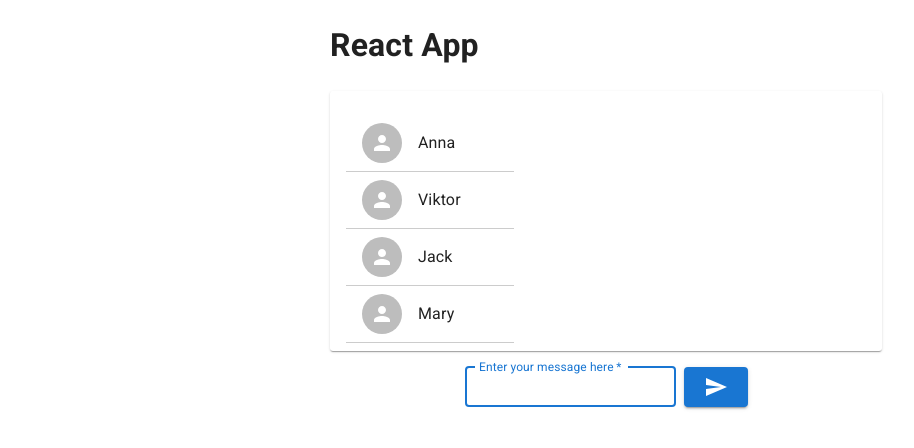
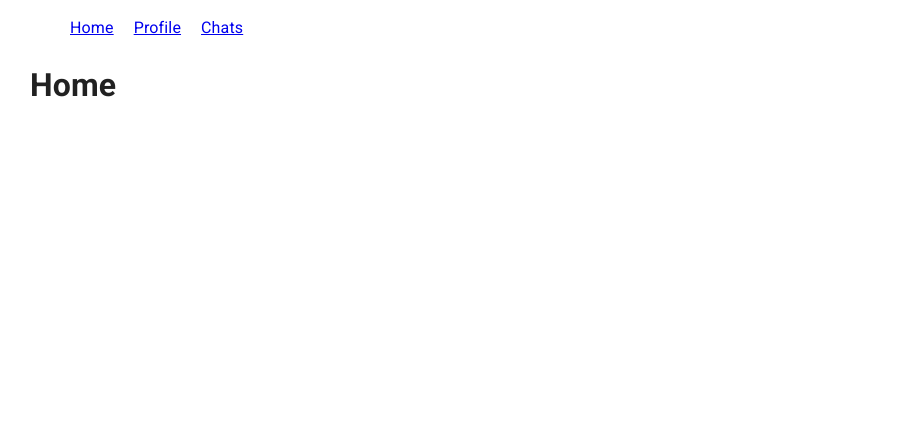
Before and after one commit to victoria369xx/reactHW, a React (Create React App) app: page / in a window 1280 px wide. Shown: the top 448 px of the page, without its empty margins (34-948 px from the left). Built offline with nearby package versions, Linux system fonts and the light colour scheme.

Commit message:
routs added

```diff
--- a/src/App.js
+++ b/src/App.js
@@ -1,64 +1,57 @@
-import React, {useEffect, useState} from 'react';
-import  {MessageList}  from './components';
-import {Form} from './components';
-import {ChatList} from './components';
-import { nanoid } from 'nanoid';
-import Container from '@mui/material/Container';
-import Grid from '@mui/material/Grid'
+import React from 'react';
+import {Switch, Route, Link, BrowserRouter} from 'react-router-dom';
+import Home from './routs/Home/Home';
+import Profile from './routs/Profile/Profile';
+import Chats from './routs/Chats/Chats';
+import Chat from './routs/Chat/Chat';
+import Container  from '@mui/material/Container';
+
+
 
 
 function App() {
 
-  const [list, setList] = useState ([]);
+  return (
+    <Container>
+       <BrowserRouter>
 
-  const allChats = [
-    {name: 'Anna', id: nanoid()},
-    {name: 'Viktor', id: nanoid()},
-    {name: 'Jack', id: nanoid()},
-    {name: 'Mary', id: nanoid()},
-];
+        <ul style={{display:'flex', listStyleType:'none'}}>
+            <li style={{marginRight:'20px'}}>
+            <Link to="/">Home</Link>
+            </li>
+            <li style={{marginRight:'20px'}}>
+            <Link to="/profile">Profile</Link>
+            </li>
+            <li>
+            <Link to="/chats">Chats</Link>
+            </li>
+        </ul>
 
-  function updateList (msg) {
-    const newList = [...list];
-    newList.push(msg)
-    setList (newList)
-  };
+        <Switch>
+        <Route exact path="/" component={Home}/>
 
-  useEffect(()=> {
-    if (list.length === 0) {
-      return;
-    }
+        <Route exact path="/profile" component={Profile}/>
 
-    const lastMsg = list[list.length - 1];
+        <Route path="/chats">
+        <Chats>
+            <Switch>
+              <Route path="/chats/:chatId" component={Chat}/>
+              <Route>
+                  <h2> 404 Chat not found</h2>
+              </Route>
+            </Switch>
+        </Chats>
+        </Route>
 
-    if (lastMsg.author === "Bot") {
-      return;
-    }
+        <Route>
+          <h2> 404 Page not found</h2>
+        </Route>
 
-    const botReply = {author: "Bot", text: "Your message has been sent"}
+      </Switch>
 
-    setTimeout(()=>{
-      updateList (botReply)
-    }, 1000)
+        </BrowserRouter>
 
-  })
-
-  return (
-    <Container maxWidth="sm">
-      <h1>React App</h1>
-        <Grid container sx={{
-          boxShadow:1,
-          borderRadius: '3px'
-        }}>
-            <Grid item xs={4}>
-              <ChatList chats={allChats}/>
-            </Grid>
-            <Grid item xs={6}>
-              <MessageList list={list}/>
-            </Grid>
-        </Grid>
-      <Form onSent={updateList}/>
-      </Container>
+    </Container>
   );
 }
 
--- a/src/components/ChatItem/ChatItem.js
+++ b/src/components/ChatItem/ChatItem.js
@@ -3,13 +3,14 @@ import propTypes  from 'prop-types';
 import ListItem from '@mui/material/ListItem'
 import Avatar from '@mui/material/Avatar';
 import PersonIcon from '@mui/icons-material/Person';
+import {Link} from 'react-router-dom';
 
 export function ChatItem (props) {
     return (
 
-            <ListItem sx={{ borderBottom: 1, borderBottomColor: '#ccc'}}>
+            <ListItem sx={{ borderBottom: 1, borderBottomColor: '#ccc'}} component={Link} to={`/chats/${props.item.id}`}>
                 <Avatar sx={{mr:2}}><PersonIcon/></Avatar>
-            {props.item.name}</ListItem>
+                 {props.item.name}</ListItem>
 
     )
 }
--- a/src/components/ChatList/ChatList.js
+++ b/src/components/ChatList/ChatList.js
@@ -1,7 +1,7 @@
 import React from 'react';
 import propTypes  from 'prop-types';
 import { ChatItem } from '../ChatItem/ChatItem';
-import List from '@mui/material/List'
+import List from '@mui/material/List';
 
 export function ChatList (props) {
     return (
--- /dev/null
+++ b/src/routs/Chat/Chat.js
@@ -0,0 +1,14 @@
+import React from 'react';
+import { useParams } from 'react-router-dom'
+
+export default function Chat () {
+    const {chatId} = useParams()
+
+    return (
+        <div>
+            <h3> Chat</h3>
+            <p>User with id <strong>{chatId}</strong></p>
+        </div>
+
+    )
+}
--- /dev/null
+++ b/src/routs/Chats/Chats.js
@@ -0,0 +1,63 @@
+import React, {useEffect, useState} from 'react';
+import  {MessageList}  from '..//..//components';
+import {Form} from '..//..//components';
+import {ChatList} from '..//..//components';
+import { nanoid } from 'nanoid';
+import Container from '@mui/material/Container';
+import Grid from '@mui/material/Grid'
+
+export default function Chats ({children}) {
+ const [list, setList] = useState ([]);
+
+  const allChats = [
+    {name: 'Anna', id: nanoid()},
+    {name: 'Viktor', id: nanoid()},
+    {name: 'Jack', id: nanoid()},
+    {name: 'Mary', id: nanoid()},
+];
+
+  function updateList (msg) {
+    const newList = [...list];
+    newList.push(msg)
+    setList (newList)
+  };
+
+  useEffect(()=> {
+    if (list.length === 0) {
+      return;
+    }
+
+    const lastMsg = list[list.length - 1];
+
+    if (lastMsg.author === "Bot") {
+      return;
+    }
+
+    const botReply = {author: "Bot", text: "Your message has been sent"}
+
+    setTimeout(()=>{
+      updateList (botReply)
+    }, 1000)
+
+  })
+    return (
+        <Container maxWidth="sm">
+      <h1>React App</h1>
+        <Grid container sx={{
+          boxShadow:1,
+          borderRadius: '3px'
+        }}>
+            <Grid item>
+              <ChatList chats={allChats}/>
+            </Grid>
+            <Grid item>
+              <MessageList list={list}/>
+            </Grid>
+            <Grid item>
+            {children}
+            </Grid>
+        </Grid>
+      <Form onSent={updateList}/>
+      </Container>
+    )
+}
--- /dev/null
+++ b/src/routs/Home/Home.js
@@ -0,0 +1,7 @@
+import React from 'react';
+
+export default function Home () {
+    return (
+        <h1> Home </h1>
+    )
+}
--- /dev/null
+++ b/src/routs/Profile/Profile.js
@@ -0,0 +1,7 @@
+import React from 'react';
+
+export default function Profile () {
+    return (
+        <h1> Profile </h1>
+    )
+}
```
